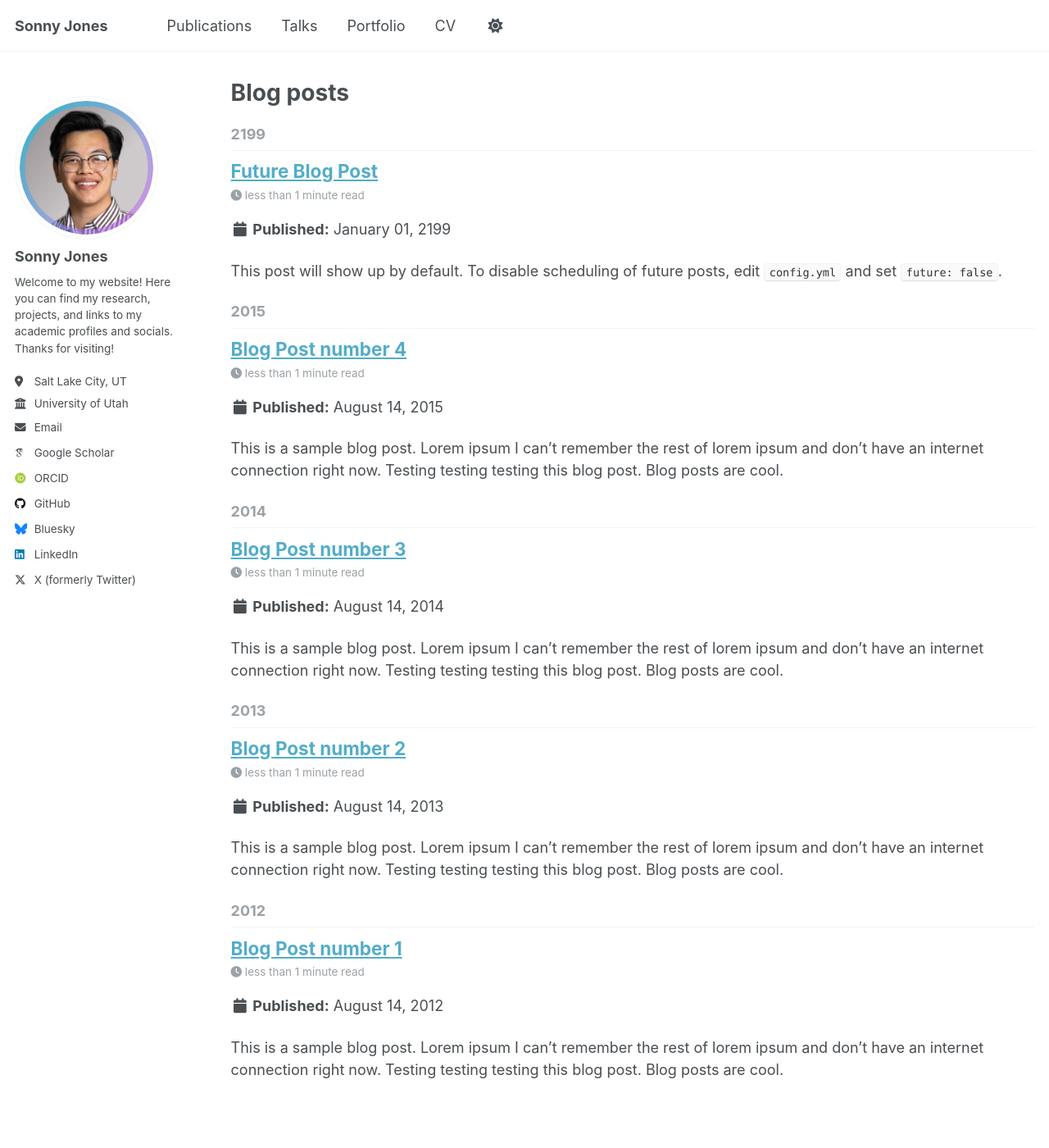
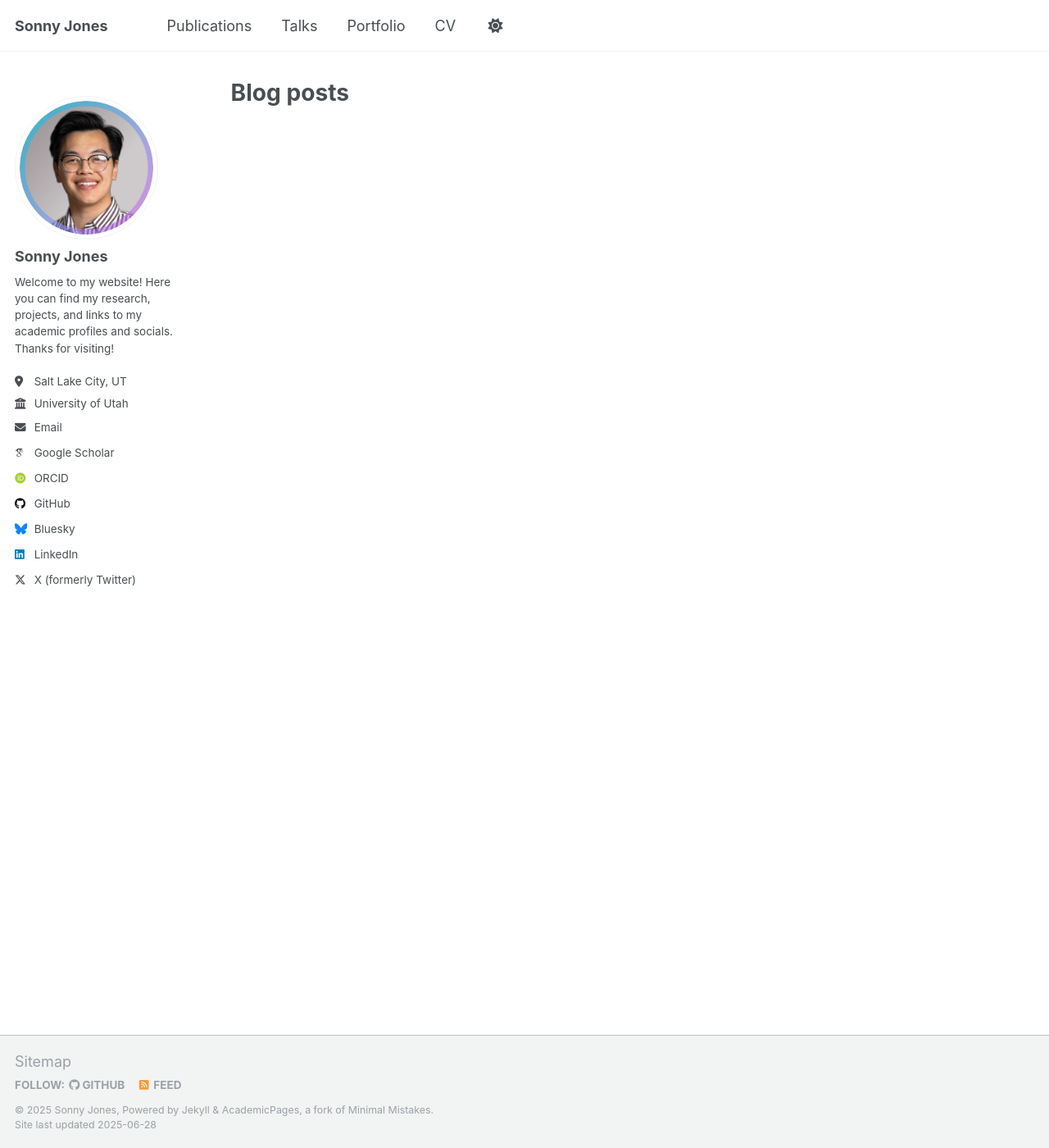
Before and after one commit to sonny-jones/sonny-jones.github.io, a Jekyll site: the page built from _pages/year-archive.html, in a window 1280 px wide and 1400 px high. Shown: the whole window at 82% size. Built offline with Jekyll 4.4.1, drawn with Linux system fonts in a browser that asks for light colours; some web fonts are replaced.

```diff
--- a/_config.yml
+++ b/_config.yml
@@ -84,6 +84,8 @@ publication_category:
     title: 'Journal Articles'
   conferences:
     title: 'Conference Papers'
+  abstracts:
+    title: 'Extended Abstracts'
 
 # Site Settings
 teaser                   :  # filename of teaser fallback teaser image placed in /images/, .e.g. "500x300.png"
--- a/_posts/2012-08-14-blog-post-1.md
+++ /dev/null
@@ -1,20 +0,0 @@
----
-title: 'Blog Post number 1'
-date: 2012-08-14
-permalink: /posts/2012/08/blog-post-1/
-tags:
-  - cool posts
-  - category1
-  - category2
----
-
-This is a sample blog post. Lorem ipsum I can't remember the rest of lorem ipsum and don't have an internet connection right now. Testing testing testing this blog post. Blog posts are cool.
-
-Headings are cool
-======
-
-You can have many headings
-======
-
-Aren't headings cool?
-------
--- a/_posts/2013-08-14-blog-post-2.md
+++ /dev/null
@@ -1,20 +0,0 @@
----
-title: 'Blog Post number 2'
-date: 2013-08-14
-permalink: /posts/2013/08/blog-post-2/
-tags:
-  - cool posts
-  - category1
-  - category2
----
-
-This is a sample blog post. Lorem ipsum I can't remember the rest of lorem ipsum and don't have an internet connection right now. Testing testing testing this blog post. Blog posts are cool.
-
-Headings are cool
-======
-
-You can have many headings
-======
-
-Aren't headings cool?
-------
--- a/_posts/2014-08-14-blog-post-3.md
+++ /dev/null
@@ -1,20 +0,0 @@
----
-title: 'Blog Post number 3'
-date: 2014-08-14
-permalink: /posts/2014/08/blog-post-3/
-tags:
-  - cool posts
-  - category1
-  - category2
----
-
-This is a sample blog post. Lorem ipsum I can't remember the rest of lorem ipsum and don't have an internet connection right now. Testing testing testing this blog post. Blog posts are cool.
-
-Headings are cool
-======
-
-You can have many headings
-======
-
-Aren't headings cool?
-------
--- a/_posts/2199-01-01-future-post.md
+++ /dev/null
@@ -1,11 +0,0 @@
----
-title: 'Future Blog Post'
-date: 2199-01-01
-permalink: /posts/2012/08/blog-post-4/
-tags:
-  - cool posts
-  - category1
-  - category2
----
-
-This post will show up by default. To disable scheduling of future posts, edit `config.yml` and set `future: false`.
```
Also changed, not shown: _posts/2015-08-14-blog-post-4.md (deleted, +0 -20 lines), 1 other file.
